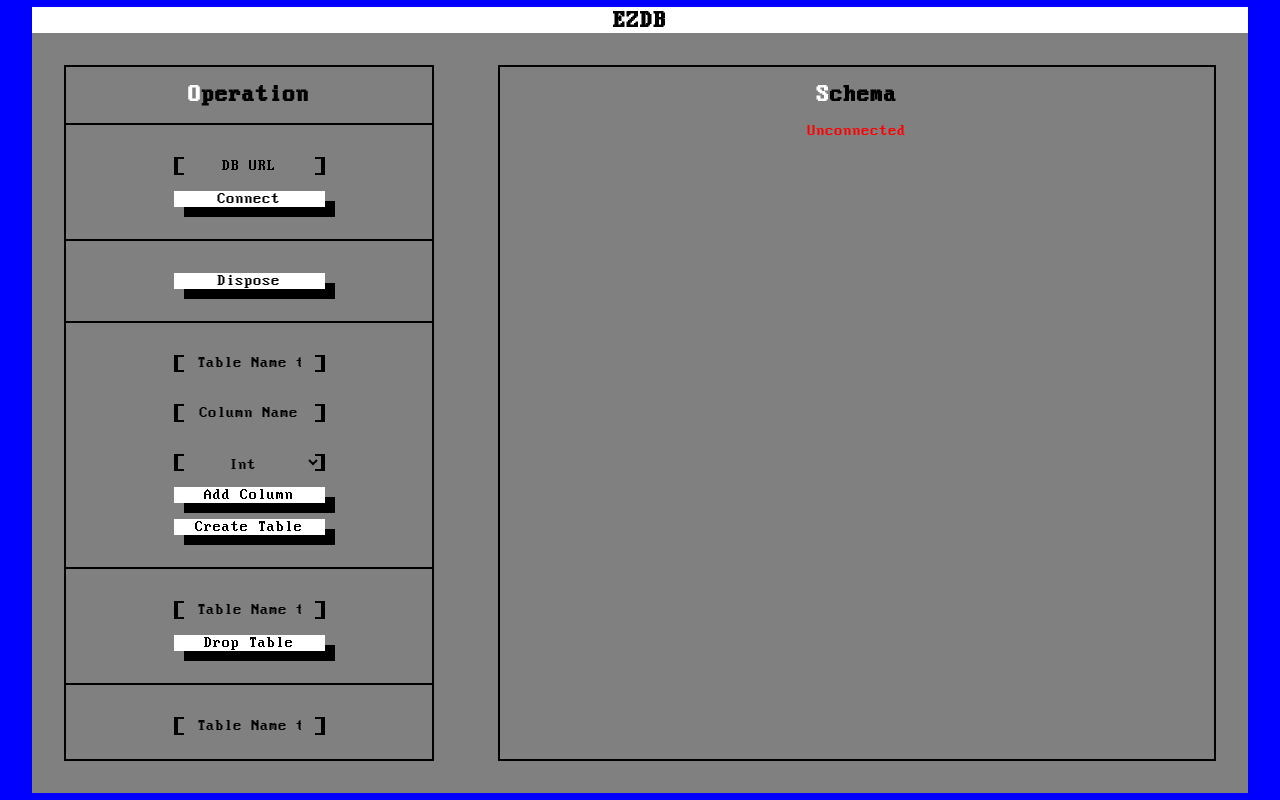
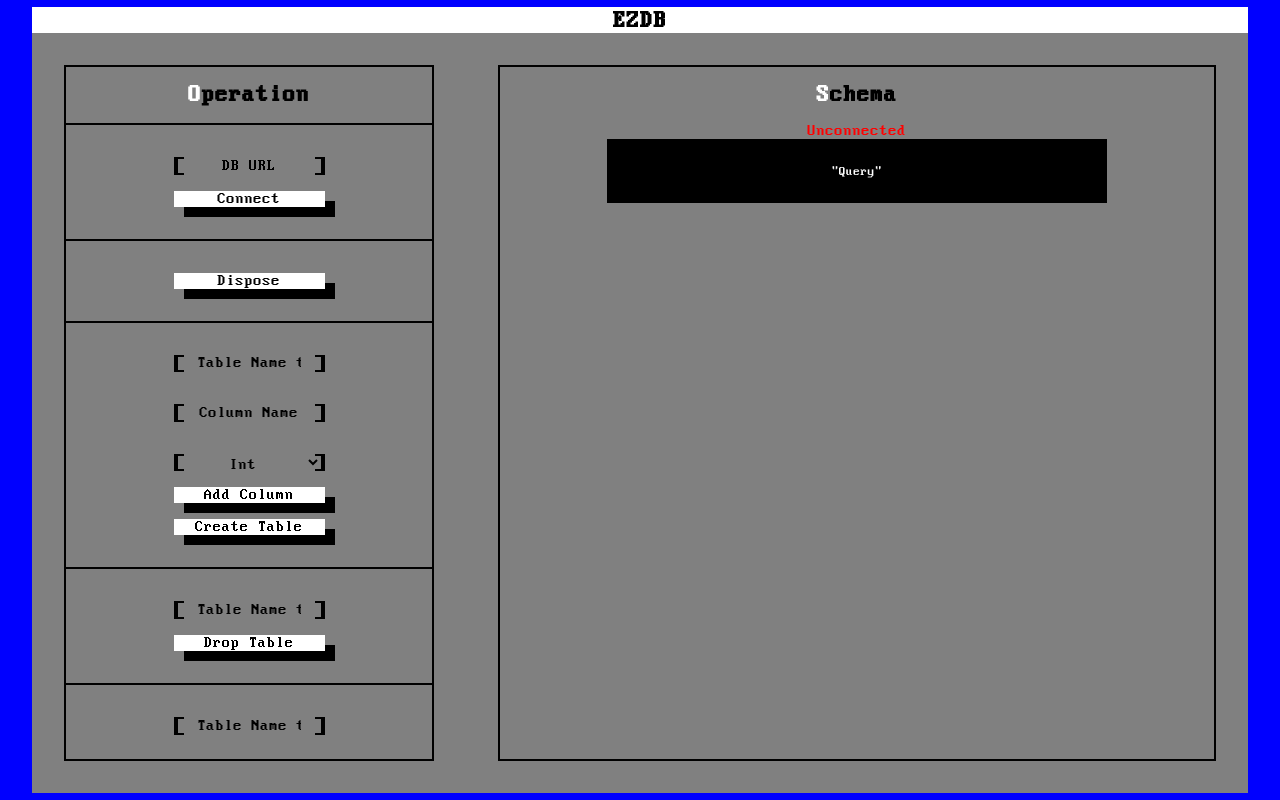
Before and after one commit to sionkimadd/sql_admin, a Flask app: page / in a window 1280 px wide. Run offline with Flask 3, Linux system fonts and the light colour scheme; data that the repository does not hold is empty.

Commit message:
Update query display on right panel

```diff
--- a/app.py
+++ b/app.py
@@ -1,7 +1,6 @@
 from flask import Flask, request, render_template, jsonify
 from backend import *
 from sqlalchemy import inspect, text
-from backend.queries.update_data import UpdateDataQuery
 
 app = Flask(__name__)
 
@@ -16,16 +15,17 @@ def connect_db():
     db_url = request.form.get("dbURLInput")
     global db_engine
     if not db_url:
-        return "Failed: Required DB URL"
+        return jsonify({"message": "Failed: Required DB URL", "query": None})
 
     connection = ConnectSQL(db_url)
     message = connection.select_one()
 
     if message == "Succeed":
         db_engine = connection.get_engine()
-        return "Succeed: Connected DB"
+        query = f"CONNECT TO DATABASE"
+        return jsonify({"message": "Succeed: Connected DB", "query": query})
     else:
-        return message
+        return jsonify({"message": message, "query": None})
 
 @app.route("/dispose_db", methods=["POST"])
 def dispose_db():
@@ -34,8 +34,9 @@ def dispose_db():
         disposal = DisposeSQL(db_engine)
         message = disposal.close_connection()
         db_engine = None
-        return message
-    return "Failed: Deactivated DB"
+        query = "DISPOSE DATABASE CONNECTION"
+        return jsonify({"message": message, "query": query})
+    return jsonify({"message": "Failed: Deactivated DB", "query": None})
 
 @app.route("/create_table", methods=["POST"])
 def create_table():
@@ -44,23 +45,23 @@ def create_table():
     column_types = request.form.getlist("columnTypeInput")
 
     if not table_name or not column_names or not column_types:
-        return "Failed: Undefined Table Name or Columns"
+        return jsonify({"message": "Failed: Undefined Table Name or Columns", "query": None})
 
     columns = list(zip(column_names, column_types))
     create_table_query = CreateTableQuery(db_engine, table_name, columns)
-    message = create_table_query.execute()
-    return message
+    message, query = create_table_query.execute()
+    return jsonify({"message": message, "query": query})
 
 @app.route("/drop_table", methods=["POST"])
 def drop_table():
     table_name = request.form.get("dropTableNameInput")
 
     if not table_name:
-        return "Failed: Undefined Table Name"
+        return jsonify({"message": "Failed: Undefined Table Name", "query": None})
 
     drop_table_query = DropTableQuery(db_engine, table_name)
-    message = drop_table_query.execute()
-    return message
+    message, query = drop_table_query.execute()
+    return jsonify({"message": message, "query": query})
 
 @app.route("/insert_data", methods=["POST"])
 def insert_data():
@@ -69,10 +70,13 @@ def insert_data():
     column_values = request.form.getlist("columnValueInput")
 
     if not table_name or not table_name.strip():
-        return "Failed: Undefined Table Name"
+        return jsonify({"message": "Failed: Undefined Table Name", "query": None})
 
     if not column_names or any(not name.strip() for name in column_names):
-        return "Failed: Undefined Column Names"
+        return jsonify({"message": "Failed: Undefined Column Names", "query": None})
+
+    if not column_values or any(not value.strip() for value in column_values):
+        return jsonify({"message": "Failed: Undefined Column Values", "query": None})
 
     column_values = [value.split(",") for value in column_values]
     max_length_values = max(len(values) for values in column_values)
@@ -95,8 +99,8 @@ def insert_data():
         data.append(row)
 
     insert_data_query = InsertDataQuery(db_engine, table_name, column_names, data)
-    message = insert_data_query.execute()
-    return message
+    message, query = insert_data_query.execute()
+    return jsonify({"message": message, "query": query})
 
 @app.route("/get_db_info", methods=["GET"])
 def get_db_info():
@@ -148,23 +152,23 @@ def update_data():
     target_values = request.form.getlist("targetValueInput")
 
     if not table_name or not table_name.strip():
-        return "Failed: Undefined Table Name"
+        return jsonify({"message": "Failed: Undefined Table Name", "query": None})
 
     if not condition_column or not condition_column.strip():
-        return "Failed: Undefined Condition Column"
+        return jsonify({"message": "Failed: Undefined Condition Column", "query": None})
 
     if not condition_value or not condition_value.strip():
-        return "Failed: Undefined Condition Value"
+        return jsonify({"message": "Failed: Undefined Condition Value", "query": None})
 
     if not target_columns or any(not column.strip() for column in target_columns):
-        return "Failed: Undefined Target Columns"
+        return jsonify({"message": "Failed: Undefined Target Columns", "query": None})
 
     if not target_values or any(not value.strip() for value in target_values):
-        return "Failed: Undefined Target Values"
+        return jsonify({"message": "Failed: Undefined Target Values", "query": None})
 
     update_data_query = UpdateDataQuery(db_engine, table_name, condition_column, condition_value, target_columns, target_values)
-    message = update_data_query.execute()
-    return message
+    message, query = update_data_query.execute()
+    return jsonify({"message": message, "query": query})
 
 if __name__ == "__main__":
     app.run(debug=True)
--- a/backend/queries/create_table.py
+++ b/backend/queries/create_table.py
@@ -12,6 +12,6 @@ class CreateTableQuery:
                 column_defs = [f"{name} {type}" for name, type in self.columns]
                 query = f"CREATE TABLE {self.table_name} ({', '.join(column_defs)});"
                 c.execute(text(query))
-            return "Succeed: Created Table"
+            return "Succeed: Created Table", query
         except Exception:
-            return "Failed: Uncreated Table"
+            return "Failed: Uncreated Table", None
--- a/backend/queries/drop_table.py
+++ b/backend/queries/drop_table.py
@@ -10,6 +10,6 @@ class DropTableQuery:
             with self.db_engine.connect() as c:
                 query = f"DROP TABLE {self.table_name}"
                 c.execute(text(query))
-            return f"Succeed: Dropped Table {self.table_name}"
+            return f"Succeed: Dropped Table {self.table_name}", query
         except Exception:
-            return f"Failed: Undropped Table {self.table_name}"
+            return f"Failed: Undropped Table {self.table_name}", None
--- a/backend/queries/update_data.py
+++ b/backend/queries/update_data.py
@@ -16,6 +16,6 @@ class UpdateDataQuery:
                 query = f"UPDATE {self.table_name} SET {target_data} WHERE {self.condition_column} = '{self.condition_value}'"
                 c.execute(text(query))
                 c.commit()
-            return "Succeed: Data Updated"
+            return "Succeed: Data Updated", query
         except Exception:
-            return f"Failed: Data Unupdated"
+            return f"Failed: Data Unupdated", None
--- a/static/css/styles.css
+++ b/static/css/styles.css
@@ -205,6 +205,23 @@ button:hover::after {
     color: red;
 }
 
+#query-display {
+    display: flex;
+    flex-direction: column;
+    align-items: center;
+}
+
+#query-display #query-text {
+    width: 70%;
+    height: 4rem;
+    display: flex;
+    flex-direction: column;
+    justify-content: center;
+    align-items: center;
+    font-size: 0.8rem;
+    background-color: black;
+    color: white;
+}
 #table-list {
     display: flex;
     flex-direction: column;
--- a/templates/index.html
+++ b/templates/index.html
@@ -76,6 +76,9 @@
             <div id="db-info">
                 <h2><span class="highlight">S</span>chema</h2>
                 <div id="db-status"></div>
+                <div id="query-display">
+                    <p id="query-text">"Query"</p>
+                </div>
                 <div id="message"></div>
                 <div id="table-list"></div>
                 <div id="table-data"></div>
@@ -200,8 +203,11 @@
                     method: "POST",
                     body: formData
                 });
-                const message = await response.text();
-                document.getElementById("message").innerText = message;
+                const data = await response.json();
+                document.getElementById("message").innerText = data.message;
+                if (data.query) {
+                    document.getElementById("query-text").innerText = data.query;
+                }
                 updateDBInfo();
             });
         });
```
Also changed, not shown: backend/queries/insert_data.py (+17 -9 lines).
